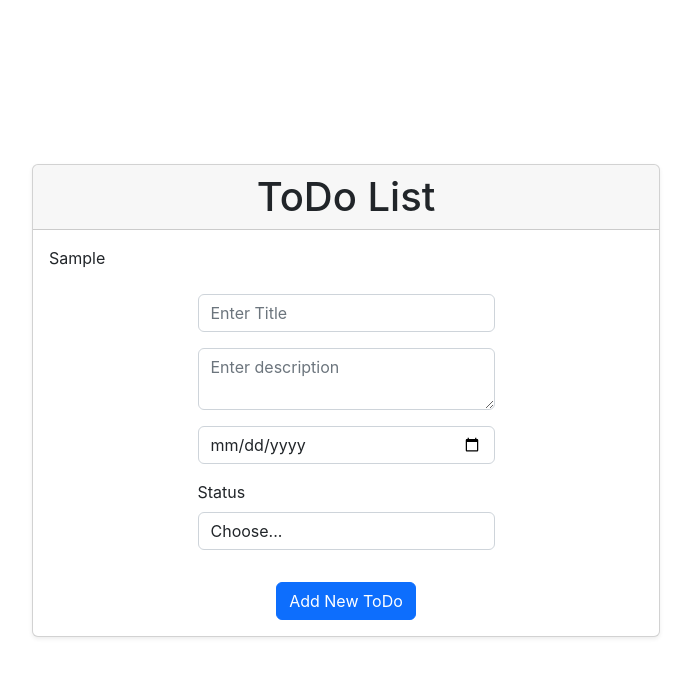
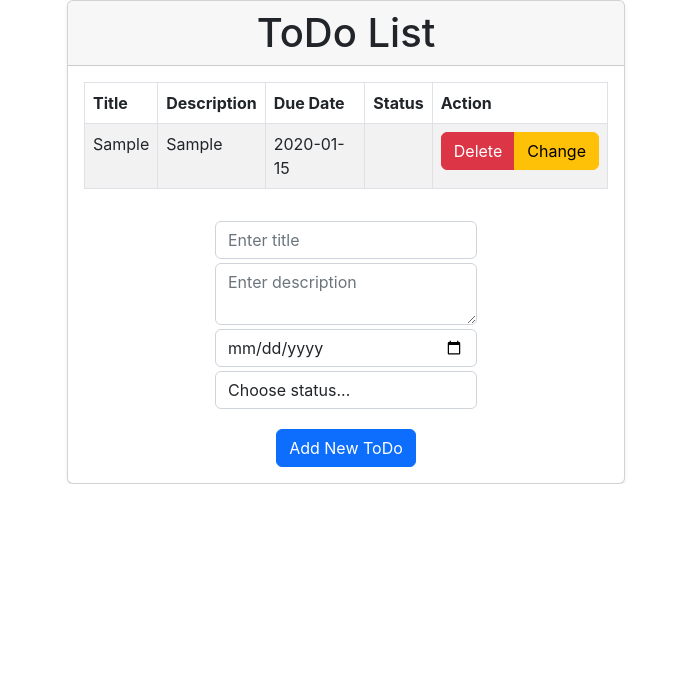
Before and after one commit to KrisztaT/react-todo-list, a React (Create React App) app: page / in a window 1280 px wide. Both pictures are taken after typing "Sample", "Sample", "2020-01-15" into the empty fields and a click on the button "Add New ToDo". Shown: the top 676 px of the page, without its empty margins (294-985 px from the left). Built offline with nearby package versions, Linux system fonts and the light colour scheme; the HTML template or start-up script is replaced by a standard one.

Commit message:
Display todo objects in TodoList component using a table

```diff
--- a/src/components/AddNewTodo.js
+++ b/src/components/AddNewTodo.js
@@ -2,36 +2,36 @@ import { useState } from "react";
 import { Form, Button } from "react-bootstrap";
 
 const AddNewTodo = ({ dispatch }) => {
-  const [newTodo, setNewTodo] = useState({ title: "", description: "", date: "", status: "" });
+  const [newTodo, setNewTodo] = useState({ title: "", description: "", dueDate: "", status: "" });
 
   const handleSubmit = (e) => {
     e.preventDefault();
-    console.log(newTodo);
+    //console.log(newTodo);
     dispatch({
       type: "ADD_TODO",
       todo: {
         title: newTodo.title,
         description: newTodo.description,
-        date: newTodo.date,
+        dueDate: newTodo.dueDate,
         status: newTodo.status,
       },
     });
-    setNewTodo({ title: "", description: "", date: "", status: "" });
+    setNewTodo({ title: "", description: "", dueDate: "", status: "" });
 
   };
 
   return (
     <div className="d-flex justify-content-center align-items-center h-100">
       <Form onSubmit={handleSubmit} className="w-50 mt-3">
-        <Form.Group className="mb-3">
+        <Form.Group className="mb-1">
           <Form.Control
             type="text"
             value={newTodo.title}
             onChange={(e) => setNewTodo({ ...newTodo, title: e.target.value })}
-            placeholder="Enter Title"
+            placeholder="Enter title"
           />
         </Form.Group>
-        <Form.Group className="mb-3">
+        <Form.Group className="mb-1">
           <Form.Control
             as="textarea"
             placeholder="Enter description"
@@ -41,23 +41,21 @@ const AddNewTodo = ({ dispatch }) => {
             }
           />
         </Form.Group>
-        <Form.Group className="mb-3">
+        <Form.Group className="mb-1">
           <Form.Control
             type="date"
-            placeholder="Enter due date"
-            value={newTodo.date}
-            onChange={(e) => setNewTodo({ ...newTodo, date: e.target.value })}
+            value={newTodo.dueDate}
+            onChange={(e) => setNewTodo({ ...newTodo, dueDate: e.target.value })}
           />
         </Form.Group>
-        <Form.Group className="mb-3">
-          <Form.Label>Status</Form.Label>
+        <Form.Group className="mb-1">
           <Form.Control
             as="select"
-            defaultValue="Choose..."
+            defaultValue="Choose status..."
             value={newTodo.status}
             onChange={(e) => setNewTodo({ ...newTodo, status: e.target.value })}
           >
-            <option>Choose...</option>
+            <option>Choose status...</option>
             <option>To Do</option>
             <option>In Progress</option>
             <option>Done</option>
--- a/src/components/TodoList.js
+++ b/src/components/TodoList.js
@@ -1,38 +1,47 @@
 import React, { useContext } from "react";
 import AddNewTodo from "./AddNewTodo";
 import { TodoListContext } from "../contexts/TodoLisContext";
-import { Card, Container } from "react-bootstrap";
+import { Card, Container, Table } from "react-bootstrap";
 
 const TodoList = () => {
   const { todos, dispatch } = useContext(TodoListContext);
-  console.log(todos)
 
-  const handleRemoveTodo = (e) => {
+  //console.log(todos);
+
+ /*  const handleRemoveTodo = (e) => {
+    console.log(e.target.id);
     dispatch({ type: "REMOVE_TODO", id: e.target.id });
-  };
+  }; */
 
   return (
-    <Container
-      fluid
-      className="vh-100 d-flex justify-content-center align-items-center"
-    >
-      <Card className="shadow-sm w-50">
-        <Card.Header as="h1" className="text-center">
+    <Container className="container-fluid vh-80 d-flex justify-content-center align-items-center overflow-auto">
+      <Card className="shadow-sm w-50 overflow-auto">
+        <Card.Header as="h1" className="text-center sticky-top">
           ToDo List
         </Card.Header>
         <Card.Body>
           {todos.length ? (
-            todos.map((element) => {
+            <Table striped bordered hover responsive>
+              <thead>
+                <tr>
+                  <th>Title</th>
+                  <th>Description</th>
+                  <th>Due Date</th>
+                  <th>Status</th>
+                  <th>Action</th>
+                </tr>
+              </thead>
+              <tbody>
+                {todos.map((element) => {
                   return (
-                <p
-                  id={element.todo.id}
-                  onClick={handleRemoveTodo}
-                  key={element.todo.id}
-                  className="mb-2 m-0"
-                >
-                  {element.todo.title}
-                  {/* <div
-                      className="btn-group"
+                    <tr key={element.id}>
+                      <td>{element.todo.title}</td>
+                      <td>{element.todo.description}</td>
+                      <td>{element.todo.dueDate}</td>
+                      <td>{element.todo.status}</td>
+                      <td>
+                        <div
+                          className="btn-group d-flex justify-content-center align-items-center"
                           role="group"
                           aria-label="Basic mixed styles example"
                         >
@@ -42,16 +51,19 @@ const TodoList = () => {
                           <button type="button" className="btn btn-warning">
                             Change
                           </button>
-                      <button type="button" className="btn btn-success">
-                        Done
-                      </button>
-                    </div> */}
-                </p>
+                        </div>
+                      </td>
+                    </tr>
                   );
-            })
+                })}
+              </tbody>
+            </Table>
           ) : (
-            <div className="text-center mt-3">You have finished all your tasks! Take a well-deserved rest.</div>
+            <div className="text-center mt-3">
+              You have finished all your tasks! Take a well-deserved rest.
+            </div>
           )}
+
           <AddNewTodo dispatch={dispatch} />
         </Card.Body>
       </Card>
--- a/src/reducers/todosReducer.js
+++ b/src/reducers/todosReducer.js
@@ -7,14 +7,12 @@ export const todosReducer = (state, action) => {
           todo: {
             title: action.todo.title,
             description: action.todo.description,
-            date: action.todo.date,
+            dueDate: action.todo.dueDate,
             status: action.todo.status,
           },
             id: Math.random() + 1,
         },
       ];
-    case "REMOVE_TODO":
-      return state.filter((todo) => todo.id !== Number(action.id));
     default:
       return state;
   }
```
Lines whose indentation alone changed are shown as unchanged.
